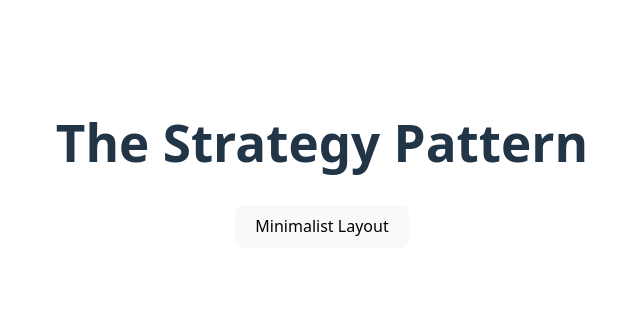
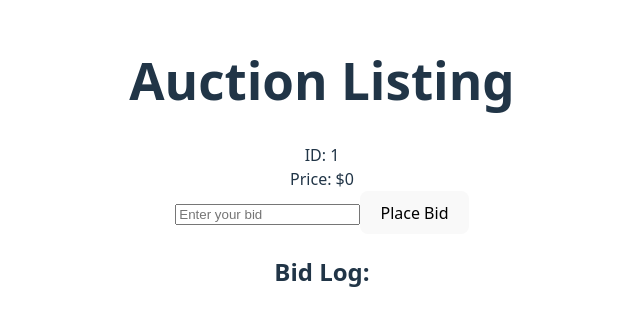
Before and after one commit to Lsmith2895/typescript-design-patterns, a React (Vite) app in the folder typescript-design-petterns/: page / in a window 1280 px wide. Shown: the part 236-562 px from the top of the page, without its empty margins (318-958 px from the left). Built offline with nearby package versions, Linux system fonts and the light colour scheme.

Commit message:
add observer to app.tsx so we can view it in the browser (logic to come later for pages and routes to show all the patterns)

```diff
--- a/typescript-design-petterns/src/App.tsx
+++ b/typescript-design-petterns/src/App.tsx
@@ -1,11 +1,12 @@
 import './App.css'
-import { PatternView } from './strategyPattern/PatternView'
+import { ObserverPatternView } from './observerPattern/PatternView'
 
 function App() {
 
   return (
     <>
-     <PatternView />
+      {/* <PatternView /> */}
+      <ObserverPatternView />
     </>
   )
 }
```
